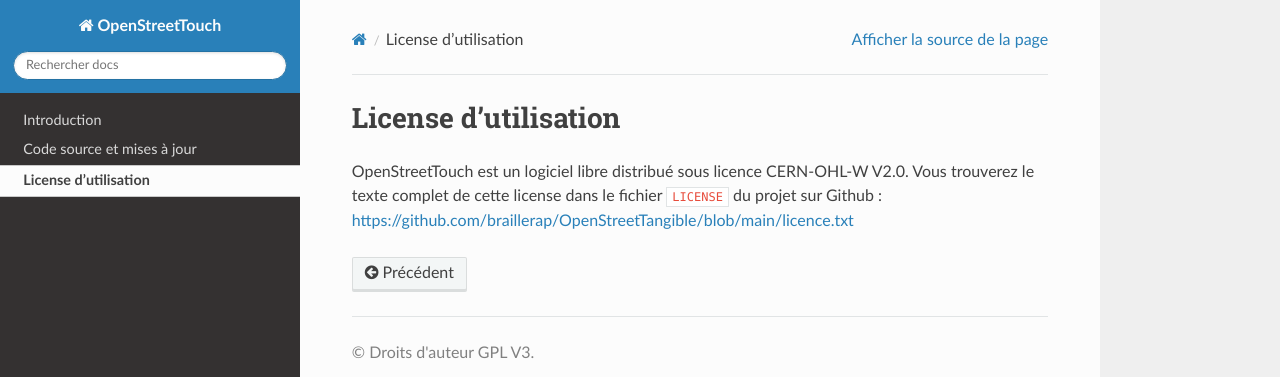
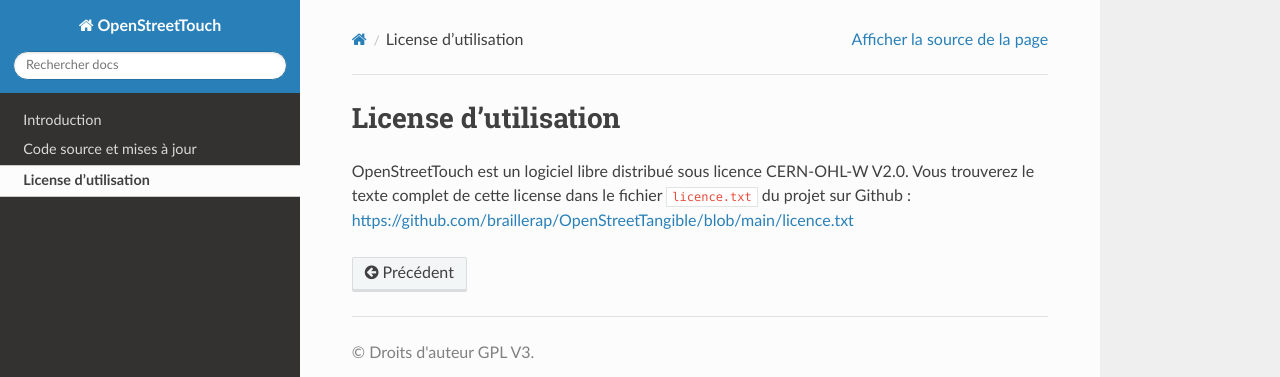
Before and after one commit to braillerap/OpenStreetTangible, a Sphinx documentation site: the page built from docs/licence.md, in a window 1280 px wide. Shown: the top 377 px of the page. Built offline with Sphinx 7.4.7 and the Read the Docs theme 3.1.0, drawn with Linux system fonts in a browser that asks for light colours.

Commit message:
update licence typo

```diff
--- a/docs/licence.md
+++ b/docs/licence.md
@@ -1,3 +1,3 @@
 # License d'utilisation
 
-OpenStreetTouch est un logiciel libre distribué sous licence CERN-OHL-W V2.0. Vous trouverez le texte complet de cette license dans le fichier `LICENSE` du projet sur Github : [https://github.com/braillerap/OpenStreetTangible/blob/main/licence.txt](https://github.com/braillerap/OpenStreetTangible/blob/main/licence.txt)
+OpenStreetTouch est un logiciel libre distribué sous licence CERN-OHL-W V2.0. Vous trouverez le texte complet de cette license dans le fichier `licence.txt` du projet sur Github : [https://github.com/braillerap/OpenStreetTangible/blob/main/licence.txt](https://github.com/braillerap/OpenStreetTangible/blob/main/licence.txt)
```
